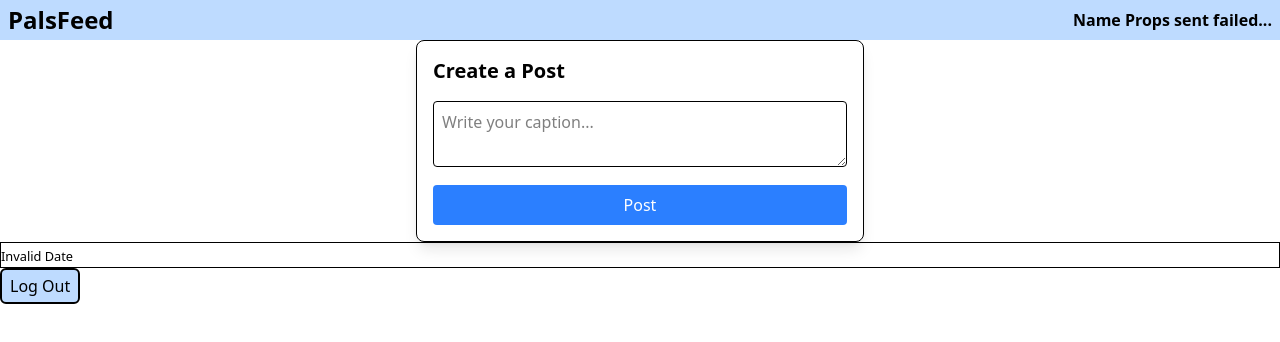
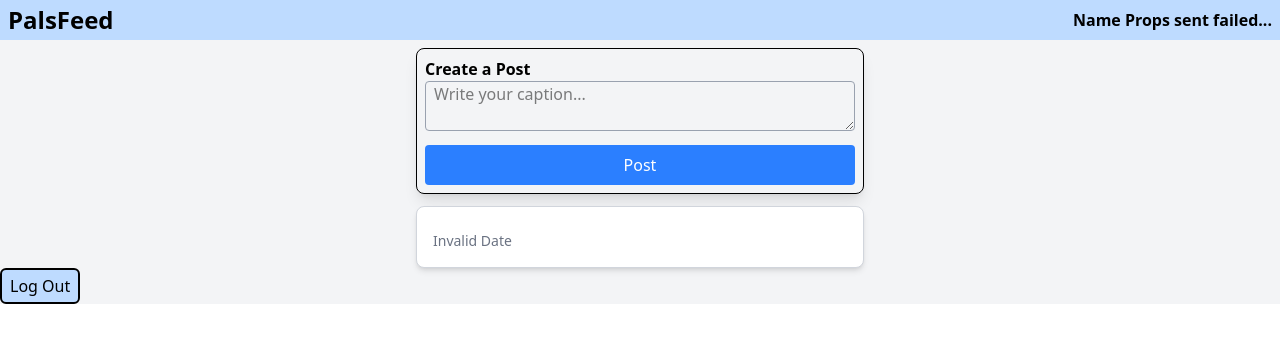
Before and after one commit to sujanpuri/PalsFeedMERN, a React (Vite) app in the folder frontend/: page /page in a window 1280 px wide. Shown: the top 342 px of the page. Built offline with nearby package versions, Linux system fonts and the light colour scheme; no server answers.

Commit message:
Designing of Post

```diff
--- a/frontend/src/Components/navbar.jsx
+++ b/frontend/src/Components/navbar.jsx
@@ -3,7 +3,7 @@ import React from 'react'
 const NavBar = ({userName}) => {
     const name=userName
   return (
-    <div className='flex flex-row w-screen h-10 items-center justify-between bg-blue-200 p-2'>
+    <div className='flex flex-row w-full h-10 items-center justify-between bg-blue-200 p-2'>
         <div className='font-bold text-2xl'>PalsFeed</div>
         <div className='font-semibold'>{name? name: "Name Props sent failed..."}</div>
     </div>
--- a/frontend/src/Components/postForm.jsx
+++ b/frontend/src/Components/postForm.jsx
@@ -23,11 +23,11 @@ export default function PostForm({ userName }) {
   };
 
   return (
-    <div className="max-w-md mx-auto p-4 border rounded-lg shadow-lg">
-      <h2 className="text-xl font-bold mb-4">Create a Post</h2>
+    <div className="max-w-md mx-auto mt-2 p-2 border rounded-lg shadow-lg">
+      <h2 className="text-md font-bold">Create a Post</h2>
       <form onSubmit={handleSubmit}>
         <textarea
-          className="w-full p-2 border rounded"
+          className="w-full px-2 border border-gray-400 rounded"
           placeholder="Write your caption..."
           value={caption}
           onChange={(e) => setCaption(e.target.value)}
@@ -35,7 +35,7 @@ export default function PostForm({ userName }) {
         />
         <button
           type="submit"
-          className="mt-3 w-full bg-blue-500 text-white py-2 rounded hover:bg-blue-600"
+          className="mt-2 h-auto w-full bg-blue-500 text-white py-2 rounded hover:bg-blue-600"
         >
           Post
         </button>
--- a/frontend/src/Routes/page.jsx
+++ b/frontend/src/Routes/page.jsx
@@ -85,21 +85,32 @@ const Page = () => {
   }, []);
 
   return (
-    <div>
+    <div className="bg-gray-100">
       {/* Calling the component by sending the name as props */}
       <NavBar userName={name} />
       <div>
         <PostForm userName={name} />
       </div>
-      <div className="flex flex-col w-full border border-black">
+      <div className="flex flex-col w-full max-w-md mx-auto mt-3 space-y-4">
         {posts.map((item, index) => (
-          <div key={index}>
-            <h3>{item.userName}</h3>
-            <p>{item.caption}</p>
-            <small>{new Date(item.createdAt).toLocaleString()}</small>
+          <div
+            key={index}
+            className="bg-white shadow-md border border-gray-300 rounded-lg p-4 hover:shadow-lg transition-shadow"
+          >
+            {/* User Name */}
+            <h3 className="text-lg font-semibold text-gray-800">{item.userName}</h3>
+
+            {/* Caption */}
+            <p className="text-gray-700 mt-1">{item.caption}</p>
+
+            {/* Timestamp */}
+            <small className="text-gray-500 block mt-2 text-sm">
+              {new Date(item.createdAt).toLocaleString()}
+            </small>
           </div>
         ))}
       </div>
+
       <Button
         label="Log Out"
         icon="pi pi-external-link"
```
